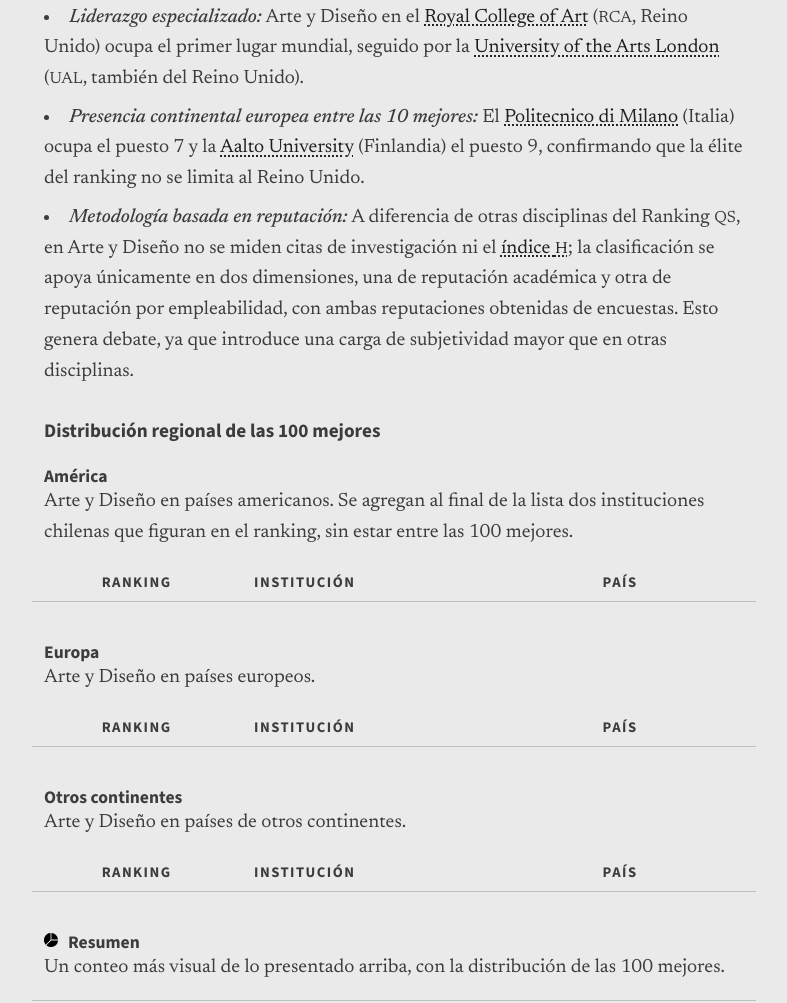
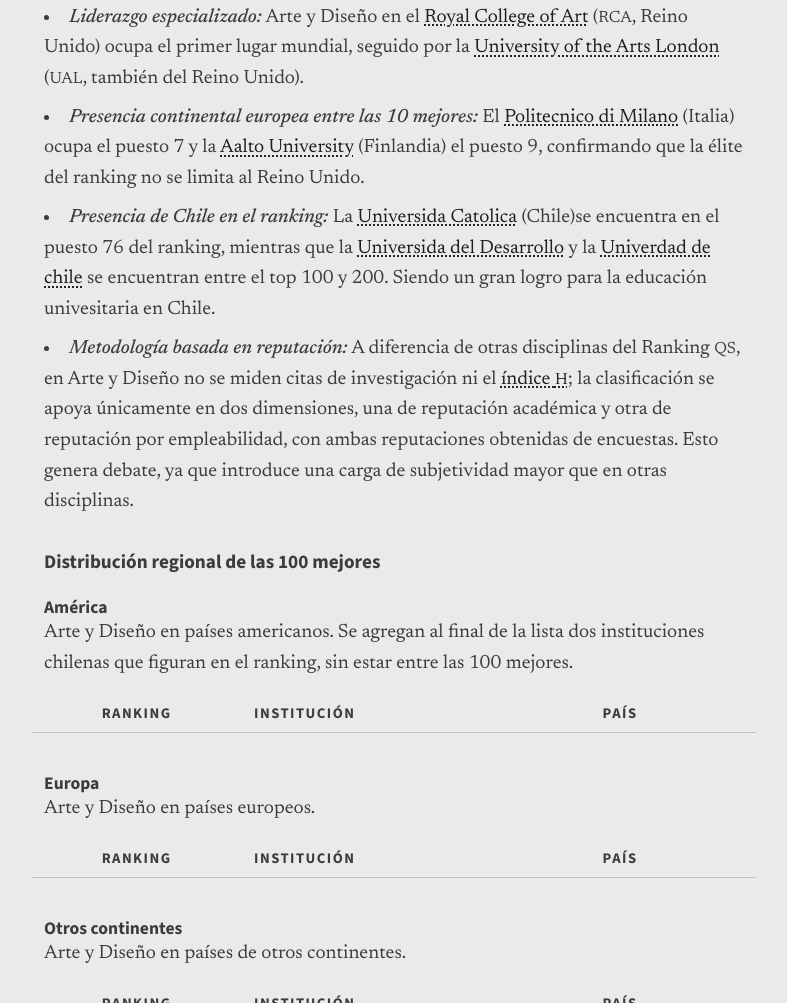
Before and after one commit to fcaconcha/Clase-8-Evaluaci-n, a plain HTML site: page Index.html in a window 1280 px wide. Shown: the part 718-1721 px from the top of the page, without its empty margins (246-1033 px from the left). Drawn offline with nearby package versions, Linux system fonts and the light colour scheme; no server answers.

Commit message:
Add files via upload

```diff
--- a/Index.html
+++ b/Index.html
@@ -261,6 +261,7 @@
             <ul>
                 <li><em>Liderazgo especializado:</em> Arte y Diseño en el <a href="https://www.rca.ac.uk/" target="_blank" rel="noopener">Royal College of Art</a> (<abbr title="Royal College of Art">RCA</abbr>, Reino Unido) ocupa el primer lugar mundial, seguido por la <a href="https://www.arts.ac.uk/" target="_blank" rel="noopener">University of the Arts London</a> (<abbr title="University of the Arts London">UAL</abbr>, también del Reino Unido).</li>
                 <li><em>Presencia continental europea entre las 10 mejores:</em> El <a href="https://www.polimi.it/" target="_blank" rel="noopener">Politecnico di Milano</a> (Italia) ocupa el puesto 7 y la <a href="https://www.aalto.fi/en" target="_blank" rel="noopener">Aalto University</a> (Finlandia) el puesto 9, confirmando que la élite del ranking no se limita al Reino Unido.</li>
+				 <li><em>Presencia de Chile en el ranking:</em> La <a href="https://www.uc.cl/" target="_blank" rel="noopener">Universida Catolica</a> (Chile)se encuentra en el puesto 76 del ranking, mientras que la <a href="https://www.udd.cl/" target="_blank" rel="noopener">Universida del Desarrollo</a> y  la <a href="https://uchile.cl/" target="_blank" rel="noopener">Univerdad de chile</a> se encuentran entre el top 100 y 200. Siendo un gran logro para la educación univesitaria en Chile.
                 <li><em>Metodología basada en reputación:</em> A diferencia de otras disciplinas del Ranking <abbr title="Quacquarelli Symonds">QS</abbr>, en Arte y Diseño no se miden citas de investigación ni el <a href="https://uchile.cl/informacion-y-bibliotecas/ayudas-y-tutoriales/indice-h" target="_blank" rel="noopener">índice <small>H</small></a>; la clasificación se apoya únicamente en dos dimensiones, una de reputación académica y otra de reputación por empleabilidad, con ambas reputaciones obtenidas de encuestas. Esto genera debate, ya que introduce una carga de subjetividad mayor que en otras disciplinas.</li>
             </ul>
 
```
